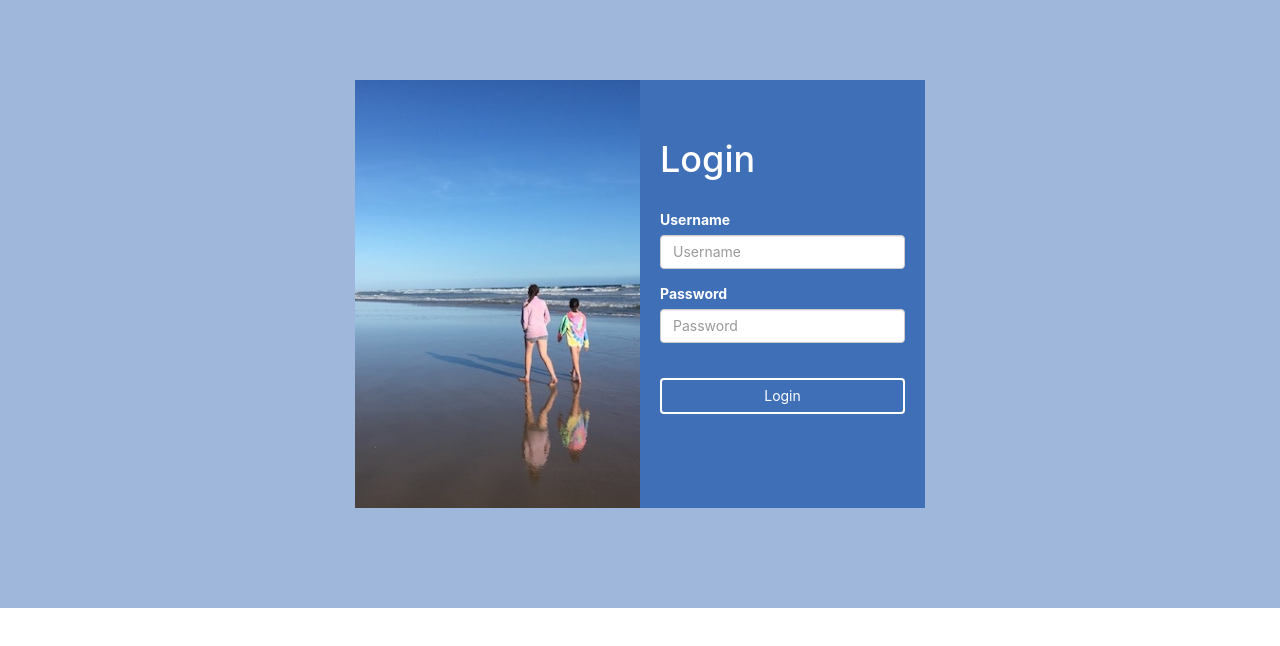
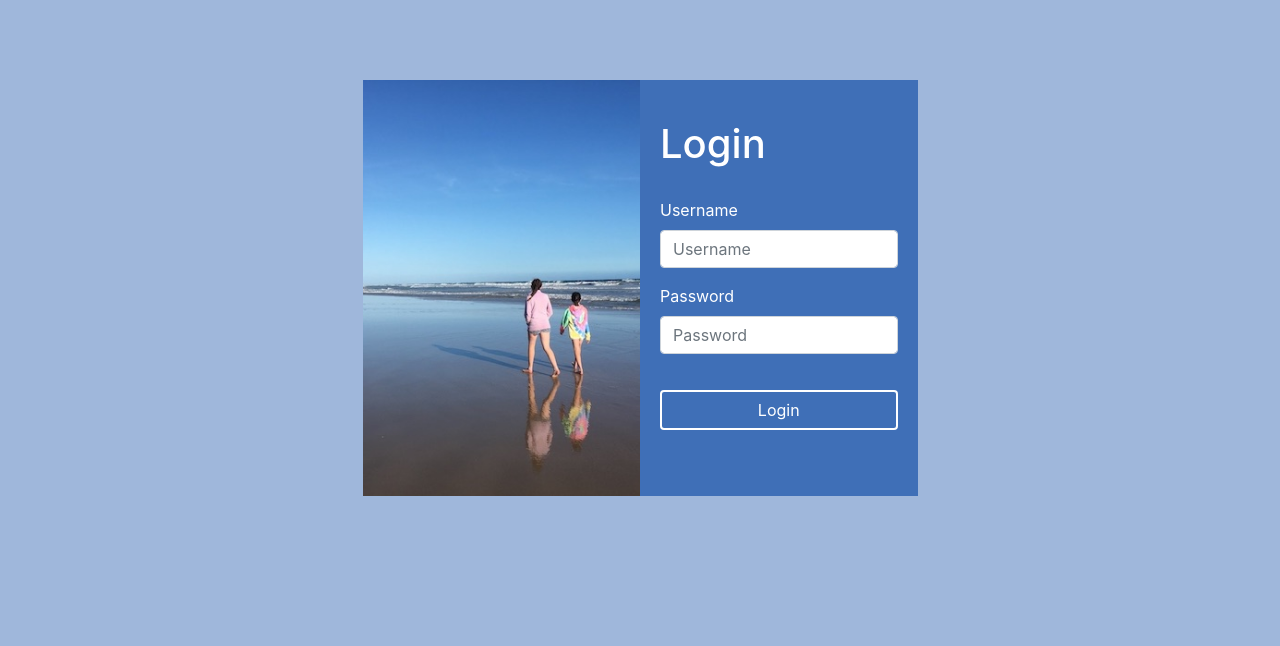
Before and after one commit to melm73/bookingCalendar, a React (Create React App) app in the folder new-web/: page /app in a window 1280 px wide. Shown: the top 646 px of the page. Built offline with nearby package versions, Linux system fonts and the light colour scheme.

Commit message:
Upgrade to bootstrap 4.

```diff
--- a/new-web/public/index.html
+++ b/new-web/public/index.html
@@ -3,7 +3,7 @@
   <head>
     <meta charset="utf-8">
     <link rel="stylesheet" href="https://use.fontawesome.com/releases/v5.4.2/css/all.css" integrity="sha384-/rXc/GQVaYpyDdyxK+ecHPVYJSN9bmVFBvjA/9eOB+pb3F2w2N6fc5qB9Ew5yIns" crossorigin="anonymous">
-    <link rel="stylesheet" href="https://maxcdn.bootstrapcdn.com/bootstrap/3.3.7/css/bootstrap.min.css" integrity="sha384-BVYiiSIFeK1dGmJRAkycuHAHRg32OmUcww7on3RYdg4Va+PmSTsz/K68vbdEjh4u" crossorigin="anonymous">
+    <link rel="stylesheet" href="https://stackpath.bootstrapcdn.com/bootstrap/4.1.3/css/bootstrap.min.css" integrity="sha384-MCw98/SFnGE8fJT3GXwEOngsV7Zt27NXFoaoApmYm81iuXoPkFOJwJ8ERdknLPMO" crossorigin="anonymous">
     <link rel="shortcut icon" href="%PUBLIC_URL%/favicon.ico">
     <meta name="viewport" content="width=device-width, initial-scale=1, shrink-to-fit=no">
     <meta name="theme-color" content="#000000">
--- a/new-web/src/components/calendar/navigator.jsx
+++ b/new-web/src/components/calendar/navigator.jsx
@@ -7,11 +7,11 @@ import monthActions from '../../actions/month-actions';
 export default function Navigator(props) {
   return (
     <div className='navigator row'>
-      <div className='arrow-left col-xs-4'>
+      <div className='arrow-left col-4'>
         <i className="fa fa-4x fa-angle-double-left" onClick={leftClick} />
       </div>
-      <div className='title col-xs-4'>{renderMonth(props.month, props.year)}</div>
-      <div className='arrow-right col-xs-4'>
+      <div className='title col-4'>{renderMonth(props.month, props.year)}</div>
+      <div className='arrow-right col-4'>
         <i className="fa fa-4x fa-angle-double-right" onClick={rightClick} />
       </div>
     </div>
--- a/new-web/src/components/login/Login.css
+++ b/new-web/src/components/login/Login.css
@@ -3,14 +3,9 @@
     margin-bottom: 100px;
 }
 
-.login .banner {
-    /*background-color: #3F6FB7;*/
-}
-
 .login .form {
-    /*background-color: white;*/
     background-color: #3F6FB7;
-    height: 428px;
+    height: 416px;
 }
 
 .login img {
@@ -18,16 +13,6 @@
     max-height: 100%;
 }
 
-.row.no-gutters {
-    margin-right: 0;
-    margin-left: 0;
-}
-.row.no-gutters > [class^="col-"],
-.row.no-gutters > [class*=" col-"] {
-    padding-right: 0;
-    padding-left: 0;
-}
-
 .error-message {
     padding-left: 22px;
     color: red;
--- a/new-web/src/components/login/Login.jsx
+++ b/new-web/src/components/login/Login.jsx
@@ -29,11 +29,11 @@ class Login extends Component {
   render() {
     return (
       <div className="login">
-        <div className="row no-gutters">
-          <div className="col-md-3 col-md-offset-3 banner">
+        <div className="row no-gutters justify-content-center">
+          <div className="col-sm-3 banner">
             <img src={'images/login_banner.jpg'} alt="" />
           </div>
-          <div className="col-md-3 form">
+          <div className="col-sm-3 form">
             <LoginForm />
             {this.renderErrorMessage()}
           </div>
--- a/new-web/src/components/login/login-form.css
+++ b/new-web/src/components/login/login-form.css
@@ -14,9 +14,11 @@ h1 {
     border-color: white;
     border-width: 2px;
     width: 100%;
+    color: white;
 }
 
 .btn-outline-primary:hover {
     color: white;
     background-color: #325892;
+    border-color: white;
 }
--- a/new-web/src/index.css
+++ b/new-web/src/index.css
@@ -1,6 +1,5 @@
 body {
-  margin: 0;
-  padding: 0;
+  background-color: #9fb7db;
   font-family: -apple-system, BlinkMacSystemFont, "Segoe UI", "Roboto", "Oxygen",
     "Ubuntu", "Cantarell", "Fira Sans", "Droid Sans", "Helvetica Neue",
     sans-serif;
```
